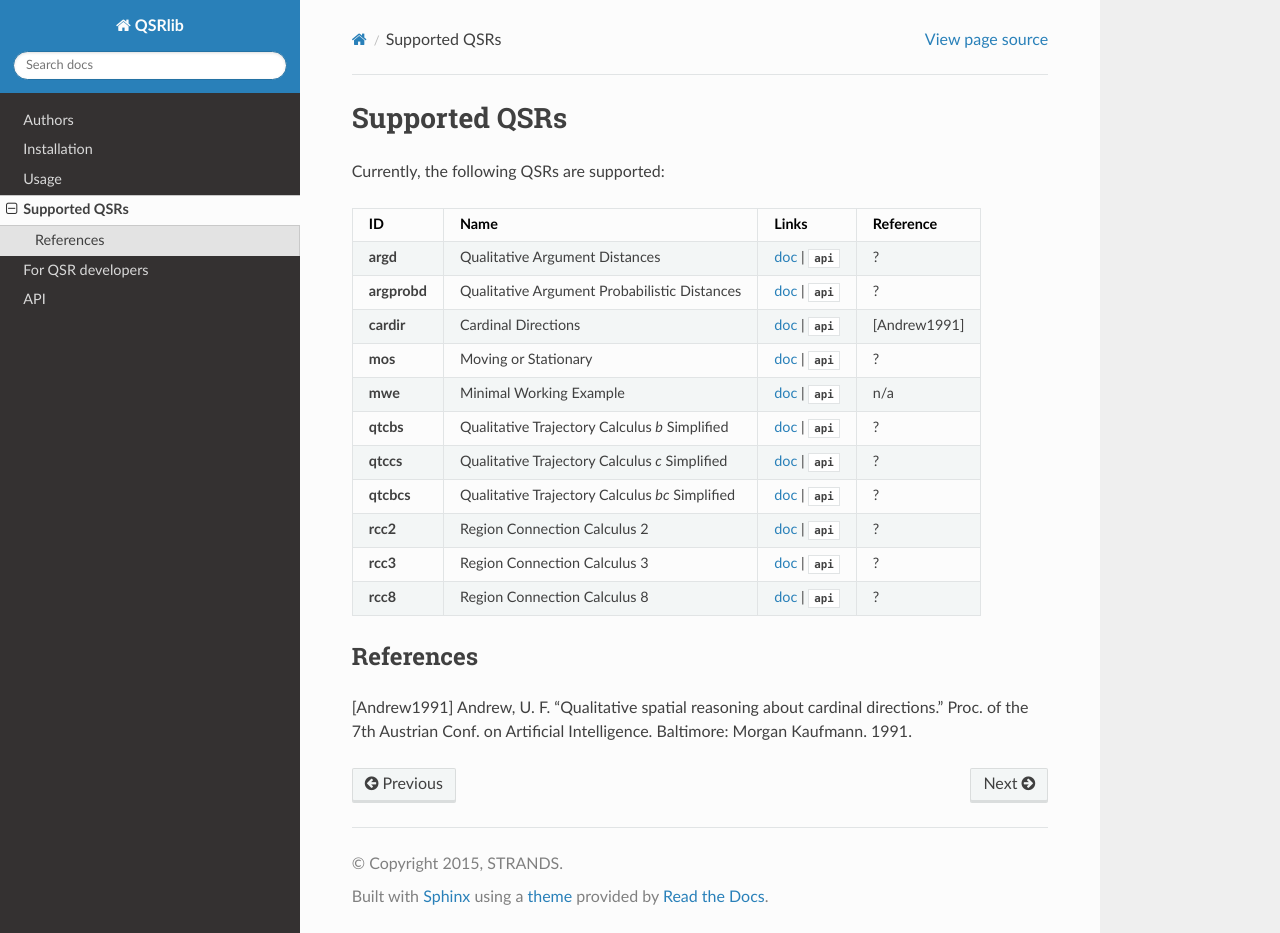
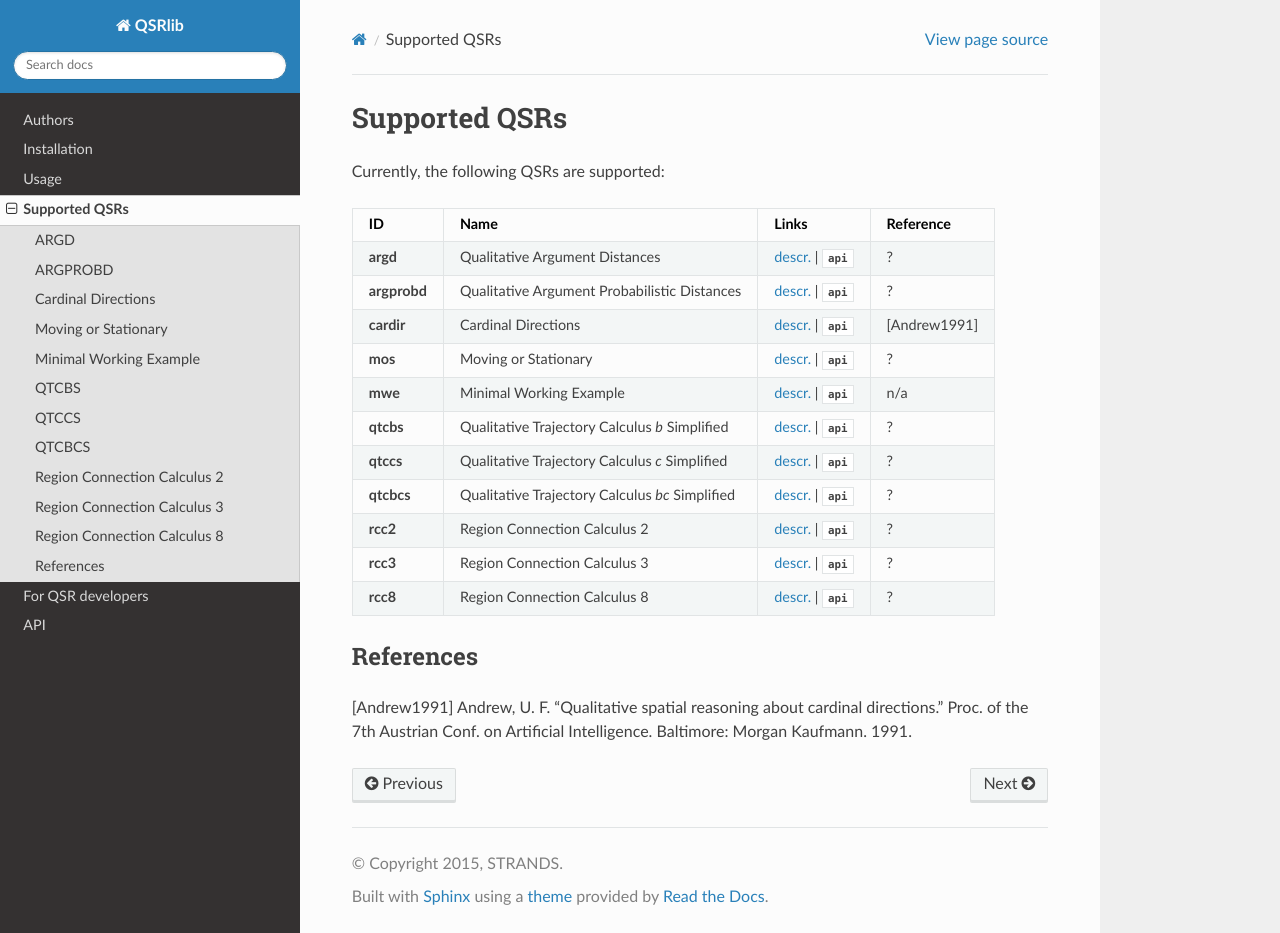
Before and after one commit to strands-project/strands_qsr_lib, a Sphinx documentation site: the page built from docs/rsts/handwritten/qsrs/qsrs.rst, in a window 1280 px wide and 933 px high. Built offline with Sphinx 7.4.7 and the Read the Docs theme 2.0.0, drawn with Linux system fonts in a browser that asks for light colours.

Commit message:
added forgotten toctree

```diff
--- a/docs/rsts/handwritten/qsrs/qsrs.rst
+++ b/docs/rsts/handwritten/qsrs/qsrs.rst
@@ -1,32 +1,48 @@
 Supported QSRs
 ==============
+
+.. toctree::
+    :hidden:
+
+    argd
+    argprobd
+    cardir
+    mos
+    mwe
+    qtcbs
+    qtccs
+    qtcbcs
+    rcc2
+    rcc3
+    rcc8
+
 
 Currently, the following QSRs are supported:
 
 +----------------+---------------------------------------------------+---------------------------------------------------------------------------------------------------------+----------------+
 | ID             | Name                                              | Links                                                                                                   | Reference      |
 +================+===================================================+=========================================================================================================+================+
-| **argd**       | Qualitative Argument Distances                    | :doc:`doc <argd>` \| :mod:`api <qsrlib_qsrs.qsr_arg_relations_abstractclass>`                           | ?              |
+| **argd**       | Qualitative Argument Distances                    | :doc:`descr. <argd>` \| :mod:`api <qsrlib_qsrs.qsr_arg_relations_abstractclass>`                        | ?              |
 +----------------+---------------------------------------------------+---------------------------------------------------------------------------------------------------------+----------------+
-| **argprobd**   | Qualitative Argument Probabilistic Distances      | :doc:`doc <argprobd>` \| :mod:`api <qsrlib_qsrs.qsr_arg_prob_relations_distance>`                       | ?              |
+| **argprobd**   | Qualitative Argument Probabilistic Distances      | :doc:`descr. <argprobd>` \| :mod:`api <qsrlib_qsrs.qsr_arg_prob_relations_distance>`                    | ?              |
 +----------------+---------------------------------------------------+---------------------------------------------------------------------------------------------------------+----------------+
-| **cardir**     | Cardinal Directions                               | :doc:`doc <cardir>` \| :mod:`api <qsrlib_qsrs.qsr_cardinal_direction_bounding_boxes_centroid_2d>`       | [Andrew1991]   |
+| **cardir**     | Cardinal Directions                               | :doc:`descr. <cardir>` \| :mod:`api <qsrlib_qsrs.qsr_cardinal_direction_bounding_boxes_centroid_2d>`    | [Andrew1991]   |
 +----------------+---------------------------------------------------+---------------------------------------------------------------------------------------------------------+----------------+
-| **mos**        | Moving or Stationary                              | :doc:`doc <mos>` \| :mod:`api <qsrlib_qsrs.qsr_moving_or_stationary>`                                   | ?              |
+| **mos**        | Moving or Stationary                              | :doc:`descr. <mos>` \| :mod:`api <qsrlib_qsrs.qsr_moving_or_stationary>`                                | ?              |
 +----------------+---------------------------------------------------+---------------------------------------------------------------------------------------------------------+----------------+
-| **mwe**        | Minimal Working Example                           | :doc:`doc <mwe>` \| :mod:`api <qsrlib_qsrs.qsr_new_mwe>`                                                | n/a            |
+| **mwe**        | Minimal Working Example                           | :doc:`descr. <mwe>` \| :mod:`api <qsrlib_qsrs.qsr_new_mwe>`                                             | n/a            |
 +----------------+---------------------------------------------------+---------------------------------------------------------------------------------------------------------+----------------+
-| **qtcbs**      | Qualitative Trajectory Calculus *b* Simplified    | :doc:`doc <qtcbs>` \| :mod:`api <qsrlib_qsrs.qsr_qtc_b_simplified>`                                     | ?              |
+| **qtcbs**      | Qualitative Trajectory Calculus *b* Simplified    | :doc:`descr. <qtcbs>` \| :mod:`api <qsrlib_qsrs.qsr_qtc_b_simplified>`                                  | ?              |
 +----------------+---------------------------------------------------+---------------------------------------------------------------------------------------------------------+----------------+
-| **qtccs**      | Qualitative Trajectory Calculus *c* Simplified    | :doc:`doc <qtccs>` \| :mod:`api <qsrlib_qsrs.qsr_qtc_c_simplified>`                                     | ?              |
+| **qtccs**      | Qualitative Trajectory Calculus *c* Simplified    | :doc:`descr. <qtccs>` \| :mod:`api <qsrlib_qsrs.qsr_qtc_c_simplified>`                                  | ?              |
 +----------------+---------------------------------------------------+---------------------------------------------------------------------------------------------------------+----------------+
-| **qtcbcs**     | Qualitative Trajectory Calculus *bc* Simplified   | :doc:`doc <qtcbcs>` \| :mod:`api <qsrlib_qsrs.qsr_qtc_bc_simplified>`                                   | ?              |
+| **qtcbcs**     | Qualitative Trajectory Calculus *bc* Simplified   | :doc:`descr. <qtcbcs>` \| :mod:`api <qsrlib_qsrs.qsr_qtc_bc_simplified>`                                | ?              |
 +----------------+---------------------------------------------------+---------------------------------------------------------------------------------------------------------+----------------+
-| **rcc2**       | Region Connection Calculus 2                      | :doc:`doc <rcc2>` \| :mod:`api <qsrlib_qsrs.qsr_rcc2_rectangle_bounding_boxes_2d>`                      | ?              |
+| **rcc2**       | Region Connection Calculus 2                      | :doc:`descr. <rcc2>` \| :mod:`api <qsrlib_qsrs.qsr_rcc2_rectangle_bounding_boxes_2d>`                   | ?              |
 +----------------+---------------------------------------------------+---------------------------------------------------------------------------------------------------------+----------------+
-| **rcc3**       | Region Connection Calculus 3                      | :doc:`doc <rcc3>` \| :mod:`api <qsrlib_qsrs.qsr_rcc3_rectangle_bounding_boxes_2d>`                      | ?              |
+| **rcc3**       | Region Connection Calculus 3                      | :doc:`descr. <rcc3>` \| :mod:`api <qsrlib_qsrs.qsr_rcc3_rectangle_bounding_boxes_2d>`                   | ?              |
 +----------------+---------------------------------------------------+---------------------------------------------------------------------------------------------------------+----------------+
-| **rcc8**       | Region Connection Calculus 8                      | :doc:`doc <rcc8>` \| :mod:`api <qsrlib_qsrs.qsr_rcc8_rectangle_bounding_boxes_2d>`                      | ?              |
+| **rcc8**       | Region Connection Calculus 8                      | :doc:`descr. <rcc8>` \| :mod:`api <qsrlib_qsrs.qsr_rcc8_rectangle_bounding_boxes_2d>`                   | ?              |
 +----------------+---------------------------------------------------+---------------------------------------------------------------------------------------------------------+----------------+
 
 
```
